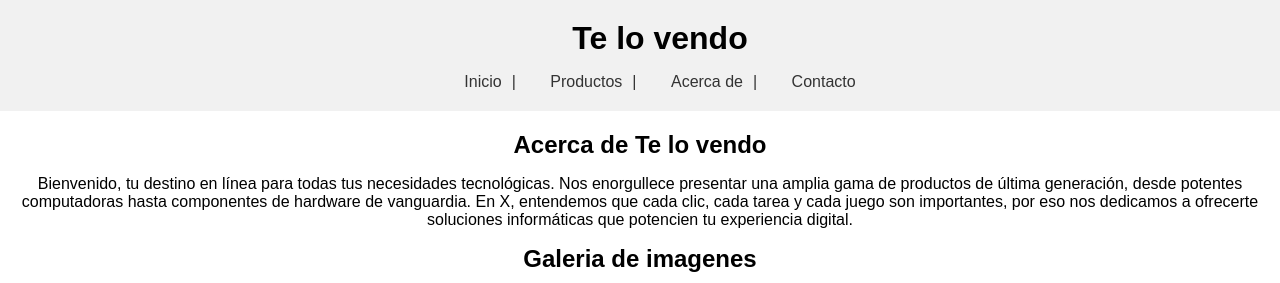
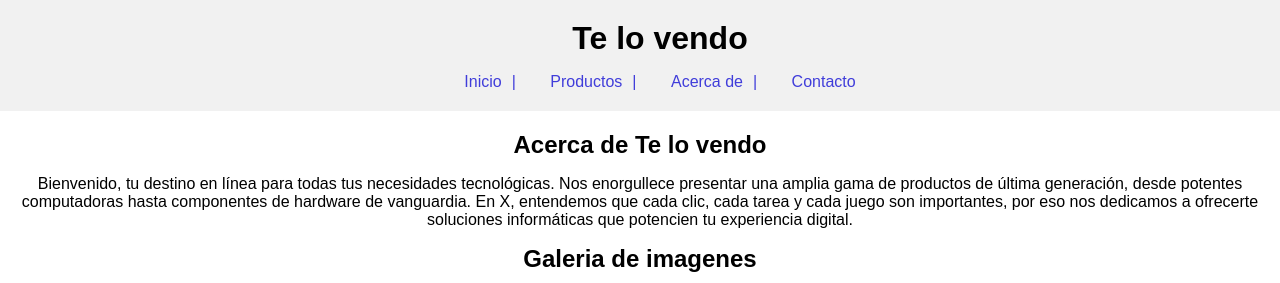
Before and after one commit to jjjorquera/ejercicio_g_mod3_sass, a website: page index1.html in a window 1280 px wide. Shown: the top 283 px of the page. Drawn offline with Linux system fonts and the light colour scheme.

Commit message:
cambiar color de las las letra del header_nav-link

```diff
--- a/css/styles.css
+++ b/css/styles.css
@@ -31,7 +31,7 @@ body {
 
 /* CSS para nav, a */
 .header__nav-link {
-  color: #333;
+  color: #403dda;
   padding: 0px 10px;
 }
 
```
